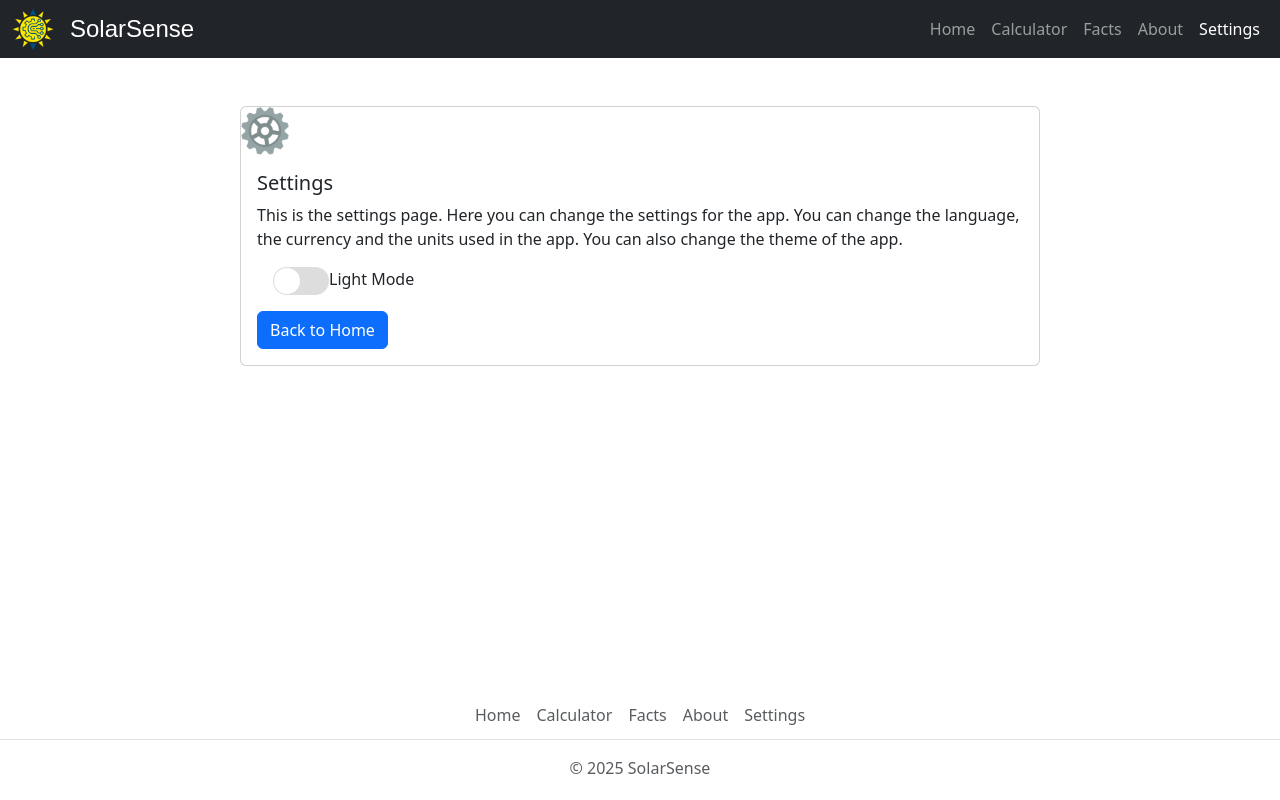
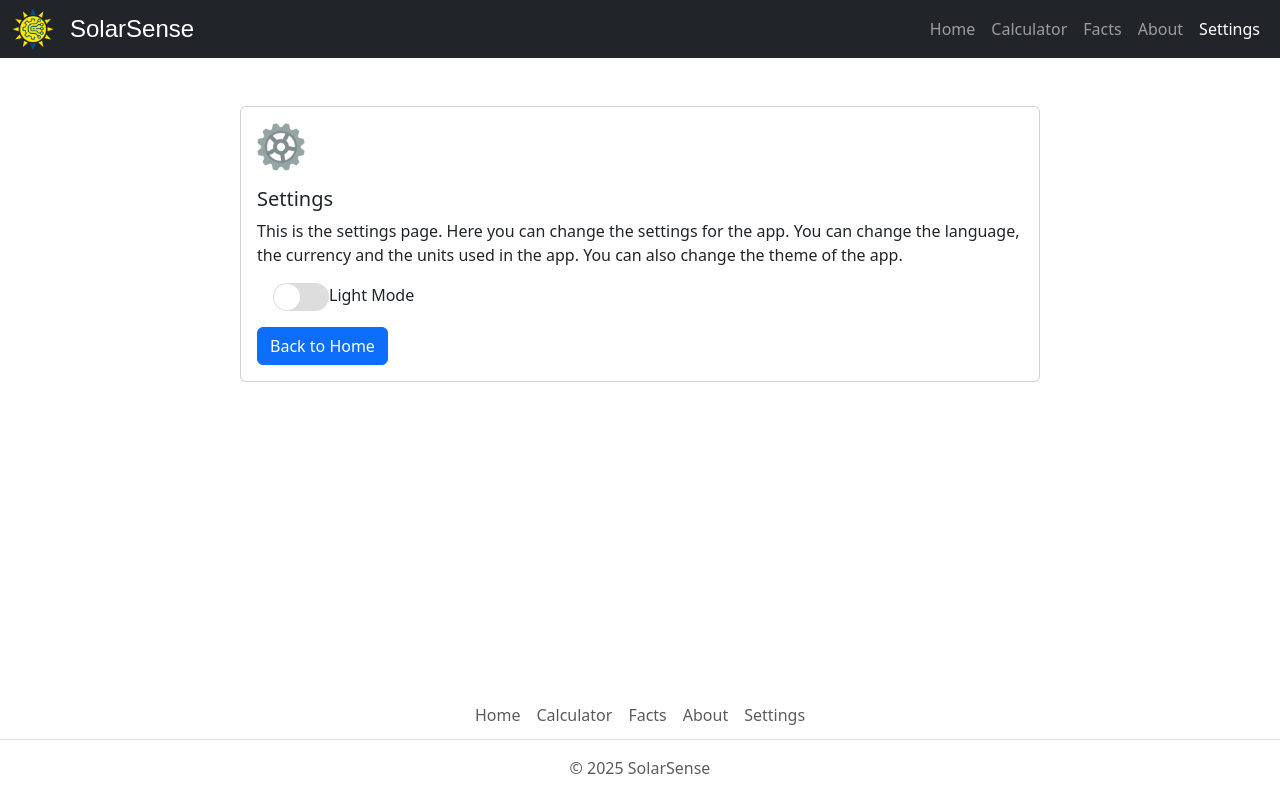
Before and after one commit to BobRolf/DAT257-Agile-G16, a React (Vite) app in the folder SolarSense/: page /settings in a window 1280 px wide. Built offline with nearby package versions, Linux system fonts and the light colour scheme.

Commit message:
Center settings image

```diff
--- a/SolarSense/src/components/SettingsCard.tsx
+++ b/SolarSense/src/components/SettingsCard.tsx
@@ -4,7 +4,7 @@ function SettingsCard({ children }: { children: React.ReactNode }) {
   return (
     <Card
       image="/src/assets/cog.webp"
-      imageStyle={{ width: "3rem", alignContent: "right" }} // Adjust the width of the image
+      imageStyle={{ width: "3rem", display: "block", margin: "1rem 1rem 0 1rem",  }} // Adjust the width of the image
       title="Settings"
       text={`This is the settings page. Here you can change the settings for the app. You can change the language, the currency and the units used in the app. You can also change the theme of the app.`}
       buttonText="Back to Home"
```
